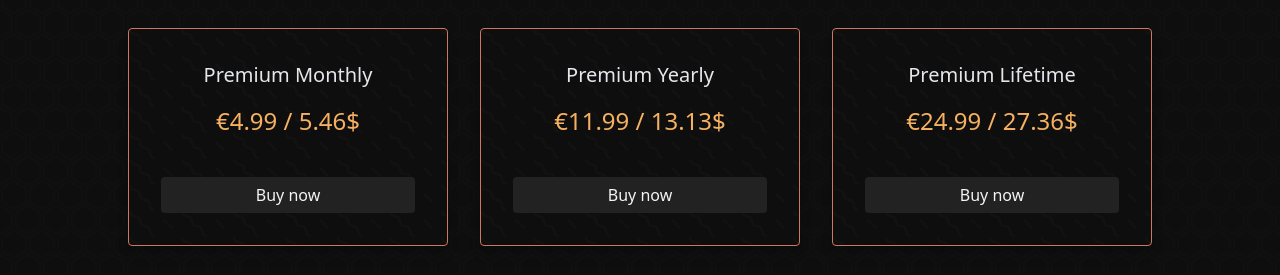
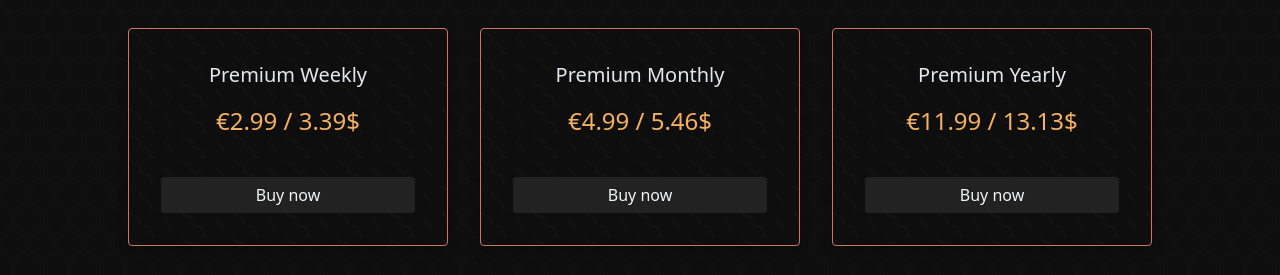
Before and after one commit to fwscl/fwscl.github.io, a website built with Vite: page index.html in a window 1280 px wide. Shown: the part 172-447 px from the top of the page. Built offline with nearby package versions, Linux system fonts and the light colour scheme.

Commit message:
Update index.html
Re-added weekly

```diff
--- a/index.html
+++ b/index.html
@@ -51,6 +51,11 @@
             <p class="text-gray-100 font-semibold text-3xl mb-8">Premium Plans</p>
             <div class="grid grid-cols-1 sm:grid-cols-2 lg:grid-cols-3 gap-8">
                <div class="bg-premium p-8 text-center flex flex-col shadow-lg border border-nuke-redorange rounded">
+                 <p class="text-gray-200 text-xl mb-4">Premium Weekly</p>
+                 <p class="text-nuke-orange text-2xl mb-10">€2.99 / 3.39$</p>
+                 <a href="https://www.paypal.com/cgi-bin/webscr?cmd=_s-xclick&hosted_button_id=5EFU6CMYKMYPG" target="_blank" class="bg-nuke-gray text-gray-100 py-1.5 px-3 rounded transform hover:bg-nuke-lightergray">Buy now</a>
+                </div>
+                <div class="bg-premium p-8 text-center flex flex-col shadow-lg border border-nuke-redorange rounded">
                   <p class="text-gray-200 text-xl mb-4">Premium Monthly</p>
                   <p class="text-nuke-orange text-2xl mb-10">€4.99 / 5.46$</p>
                   <a href="https://www.paypal.com/cgi-bin/webscr?cmd=_s-xclick&hosted_button_id=JXVTCM6H84Q6E" target="_blank" class="bg-nuke-gray text-gray-100 py-1.5 px-3 rounded transform hover:bg-nuke-lightergray">Buy now</a>
```
